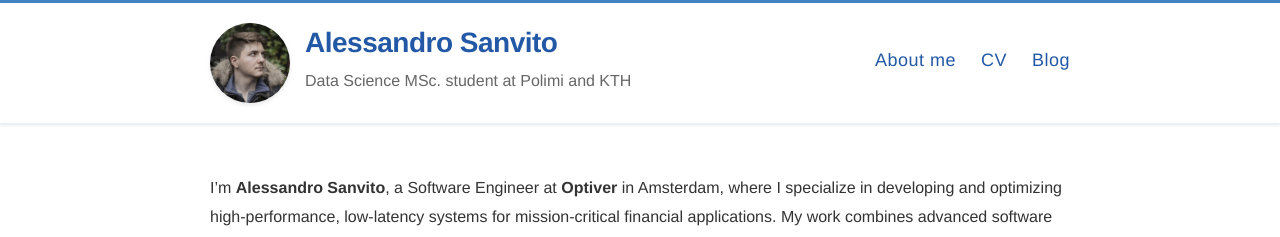
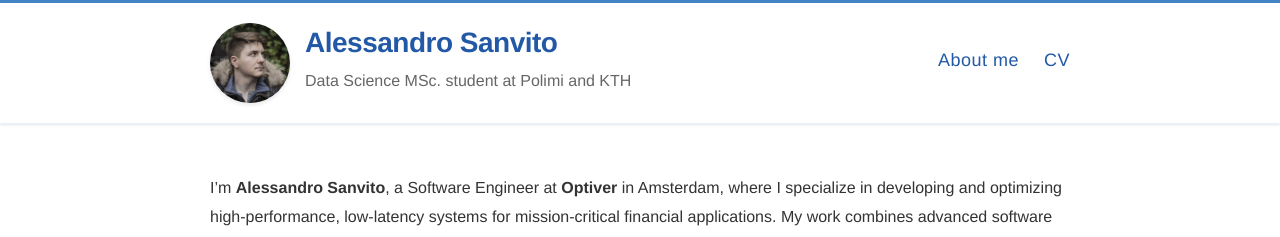
Before and after one commit to Alexdruso/Alexdruso.github.io, a Jekyll site: the page built from docs/index.md, in a window 1280 px wide and 900 px high. Shown: the top 237 px of the window. Built offline with Jekyll 4.4.1, drawn with Linux system fonts in a browser that asks for light colours.

Commit message:
chore: remove blog

```diff
--- a/docs/_layouts/default.html
+++ b/docs/_layouts/default.html
@@ -35,9 +35,8 @@
           </div>
 
           <nav>
-            <a href="{{ site.baseurl }}/">About me</a>
-            <a href="{{ site.baseurl }}/cv">CV</a>
-            <a href="{{ site.baseurl }}/blog">Blog</a>
+            <a href="/">About me</a>
+            <a href="/cv">CV</a>
           </nav>
         </header>
       </div>
```
